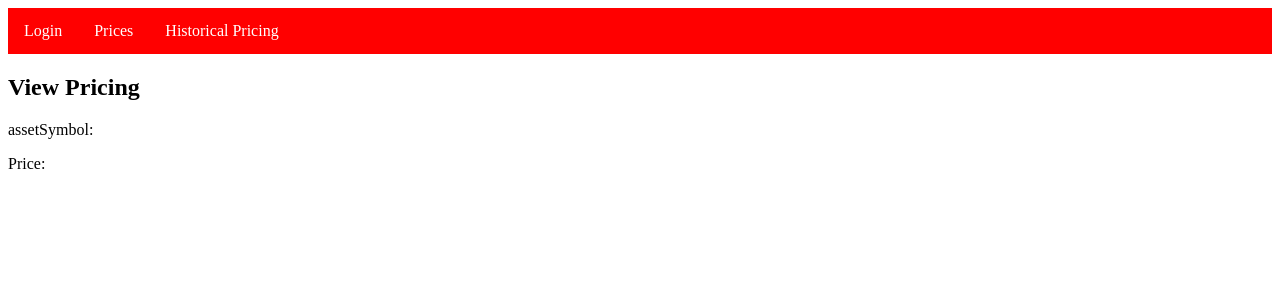
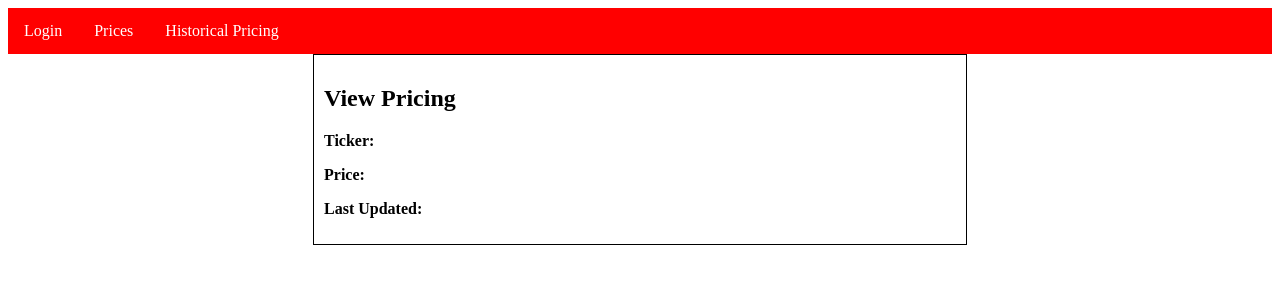
Before and after one commit to VeekL/TT3_Group6, an Angular app in the folder TT3/: page /viewpricing in a window 1280 px wide. Shown: the top 300 px of the page. Built offline with nearby package versions, Linux system fonts and the light colour scheme; no server answers.

Commit message:
Bold Elements

```diff
--- a/TT3/src/app/buy-sell/buy-sell.component.html
+++ b/TT3/src/app/buy-sell/buy-sell.component.html
@@ -7,7 +7,7 @@
         <th>Last Updated</th>
       </tr>
       <tr>
-        <td>{{currentPrice?.assetSymbol}}</td>
+        <td><b>{{currentPrice?.assetSymbol}}</b></td>
         <td>{{currentPrice?.price}}</td>
         <td>{{currentPrice?.timestamp*1000 | date: 'dd/MM/yyyy hh:mm:ss' }} </td>
       </tr>
@@ -34,8 +34,8 @@
     </div>
 
     <div style="margin-top:20px" class="center">
-      <p>Asset Balance: {{balance?.assetBalance}} TTK</p>
-      <p>Cash Balance: ${{balance?.cashBalance}} </p>
+      <p><b>Asset Balance: </b>{{balance?.assetBalance}} TTK</p>
+      <p><b>Cash Balance: </b> ${{balance?.cashBalance}} </p>
     </div>
 
     <div *ngIf="tradeDetails">
--- a/TT3/src/app/view-pricing/view-pricing.component.html
+++ b/TT3/src/app/view-pricing/view-pricing.component.html
@@ -1,7 +1,9 @@
-<h2>View Pricing</h2>
-<div>
-    <p>assetSymbol:{{ currentPrice && currentPrice.assetSymbol}}</p>
-    <p>Price: {{ currentPrice && currentPrice.price}}</p>
-    <!-- <p>Timestamp: {{currentPrice.timestamp}}</p> -->
-    <p>{{currentDate*1000 | date: 'dd/MM/yyyy hh:mm:ss'}}</p>
+<div class="center">
+    <h2>View Pricing</h2>
+    <div>
+        <p><b>Ticker: </b>{{ currentPrice && currentPrice.assetSymbol}}</p>
+        <p><b>Price: </b>{{ currentPrice && currentPrice.price}}</p>
+        <!-- <p>Timestamp: {{currentPrice.timestamp}}</p> -->
+        <p><b>Last Updated: </b>{{currentDate*1000 | date: 'dd/MM/yyyy hh:mm:ss'}}</p>
+    </div>
 </div>
--- a/TT3/src/app/view-pricing/view-pricing.component.ts
+++ b/TT3/src/app/view-pricing/view-pricing.component.ts
@@ -32,7 +32,7 @@ sub: Subscription;
 
   updateInfo()
   {
-    const source = interval(8000); //every 1 sec
+    const source = interval(10000); //every 1 sec
     this.sub = source.subscribe(()=>
     {this.getInfo()});
   };
```
